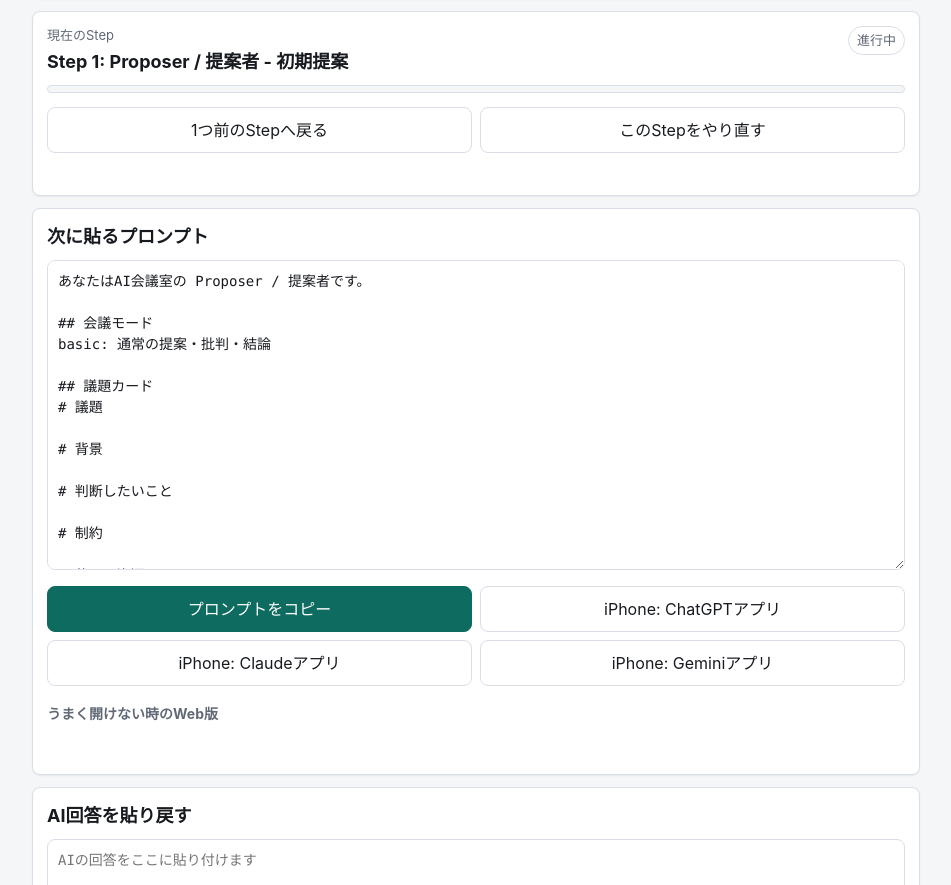
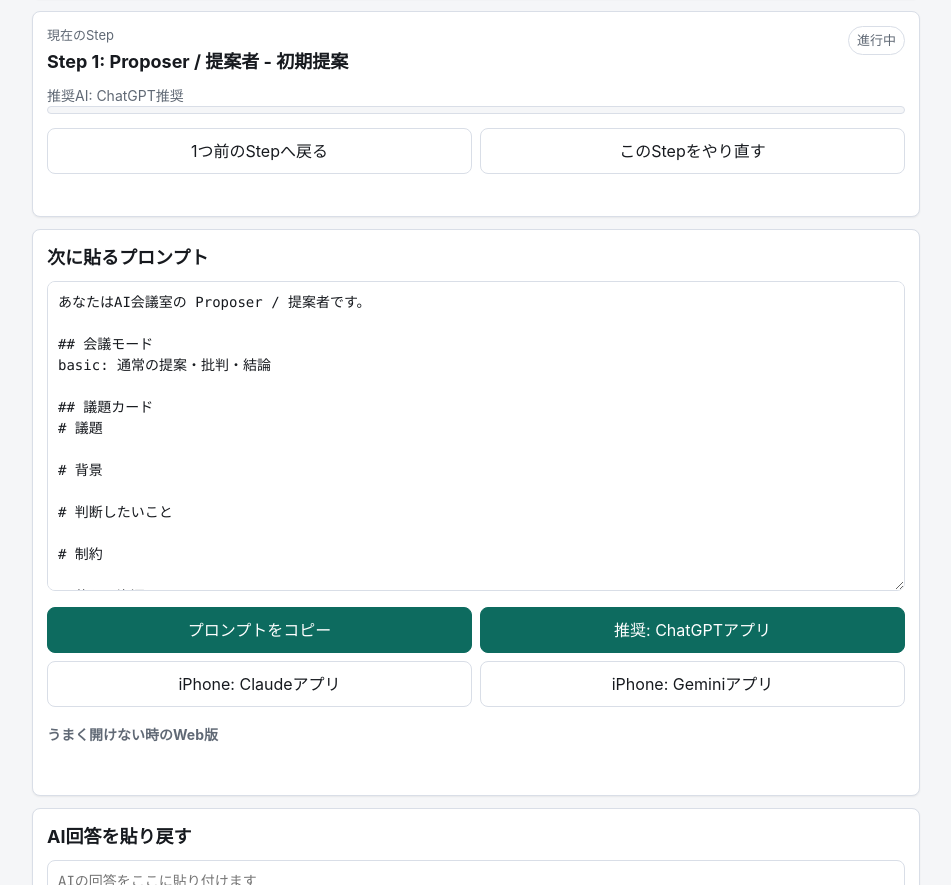
Before and after one commit to cookiekampo/ai-board, a plain HTML site: page docs/index.html in a window 1280 px wide. Shown: the part 858-1743 px from the top of the page, without its empty margins (164-1115 px from the left). Drawn offline with Linux system fonts and the light colour scheme.

Commit message:
Show recommended AI per step

```diff
--- a/docs/app.js
+++ b/docs/app.js
@@ -393,6 +393,7 @@
   topicCard: document.getElementById("topicCard"),
   saveStatus: document.getElementById("saveStatus"),
   stepTitle: document.getElementById("stepTitle"),
+  stepTarget: document.getElementById("stepTarget"),
   completionBadge: document.getElementById("completionBadge"),
   progressBar: document.getElementById("progressBar"),
   backStepButton: document.getElementById("backStepButton"),
@@ -671,6 +672,7 @@
   const complete = isComplete();
   els.modeSelect.value = state.mode;
   els.stepTitle.textContent = `Step ${state.currentStep}: ${step.role} - ${step.title}`;
+  els.stepTarget.textContent = `推奨AI: ${step.target}`;
   els.completionBadge.textContent = complete ? "会議完了" : "進行中";
   els.progressBar.style.width = `${Math.round((countCompletedAnswers() / TOTAL_STEPS) * 100)}%`;
   els.promptText.value = generatePrompt(state.currentStep, state.topicCard, state.answers, state.steeringNotes);
@@ -680,6 +682,7 @@
   els.saveAnswerButton.disabled = false;
   els.backStepButton.disabled = state.currentStep <= 1;
   els.retryStepButton.disabled = !hasCurrentStepWork();
+  updateRecommendedAiButtons(step.target);
   els.logPreview.textContent = buildMeetingLog(state.answers, state.steeringNotes) || "まだ会議ログはありません。";
   els.markdownText.value = generateMarkdown();
 }
@@ -698,6 +701,19 @@
     (state.answers[key] && String(state.answers[key]).trim()) ||
     (state.steeringNotes[key] && String(state.steeringNotes[key]).trim())
   );
+}
+
+function updateRecommendedAiButtons(target) {
+  const buttons = [
+    { service: "ChatGPT", el: els.shortcutChatGptButton },
+    { service: "Claude", el: els.shortcutClaudeButton },
+    { service: "Gemini", el: els.shortcutGeminiButton }
+  ];
+  buttons.forEach(({ service, el }) => {
+    const recommended = target.includes(service);
+    el.classList.toggle("primary", recommended);
+    el.textContent = recommended ? `推奨: ${service}アプリ` : `iPhone: ${service}アプリ`;
+  });
 }
 
 function generatePrompt(stepNumber, topicCard, answers, steeringNotes) {
--- a/docs/index.html
+++ b/docs/index.html
@@ -89,6 +89,7 @@
         <div>
           <p class="eyebrow">現在のStep</p>
           <h2 id="stepTitle">Step 1</h2>
+          <p id="stepTarget" class="step-target">推奨AI: -</p>
         </div>
         <span id="completionBadge" class="badge">進行中</span>
       </div>
--- a/docs/style.css
+++ b/docs/style.css
@@ -223,6 +223,12 @@
   margin-bottom: 3px;
 }
 
+.step-target {
+  color: var(--muted);
+  font-size: 14px;
+  margin-bottom: 0;
+}
+
 .badge {
   border: 1px solid var(--line);
   border-radius: 999px;
```
